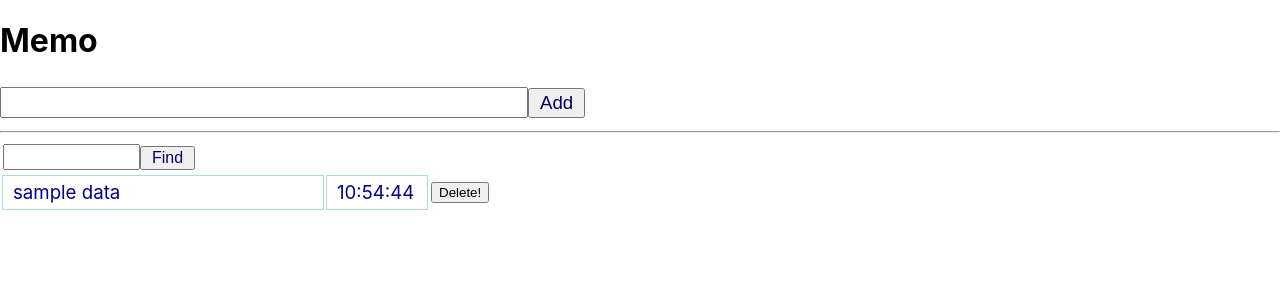
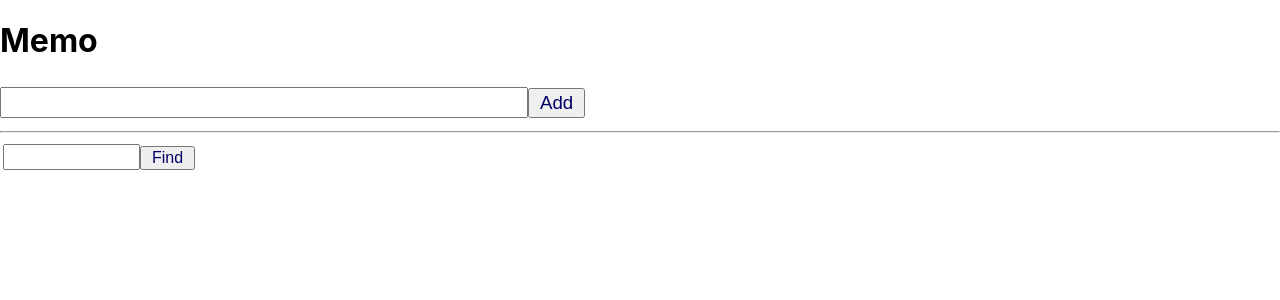
Before and after one commit to azufb/MemoAppwithRedux, a React (Create React App) app in the folder reduxmemoapp/: page / in a window 1280 px wide. Shown: the top 300 px of the page. Built offline with nearby package versions, Linux system fonts and the light colour scheme.

Commit message:
永続化の処理。日時の部分を修正

```diff
--- a/reduxmemoapp/src/Item.js
+++ b/reduxmemoapp/src/Item.js
@@ -50,13 +50,10 @@ class Item extends Component {
     }
 
     render() {
-        let d = this.props.value.created;
-        let f = d.getHours() + ':' + d.getMinutes() + ':' + d.getSeconds();
-
         return (
             <tr>
                 <td style={ this.td }>{ this.props.value.message }</td>
-                <td style={ this.date }>{ f }</td>
+                <td style={ this.date }>{ this.props.created }</td>
                 <td><input type="button" onClick={ this.handleDelete } value="Delete!" /></td>
             </tr>
         );
--- a/reduxmemoapp/src/Store.js
+++ b/reduxmemoapp/src/Store.js
@@ -2,7 +2,7 @@ import { createStore } from 'redux';
 
 // 初期値(ステートの値)の設定
 const initData = {
-    data: [{message: 'sample data', created: new Date()}],
+    data: [], // 空の配列。初期画面。
     mode: 'default',
     fdata: []
 };
@@ -25,9 +25,11 @@ export function memoReducer(state = initData, action) {
 
 // メモ追加のレデュース処理
 function addReduce(state, action) {
+    let d = new Date();
+    let f = d.getHours() + ':' + d.getMinutes() + ':' + d.getSeconds();
     let data = {
         message: action.message,
-        created: new Date()
+        created: f
     };
 
     let newData = state.data.slice(); // 配列のコピー
```
